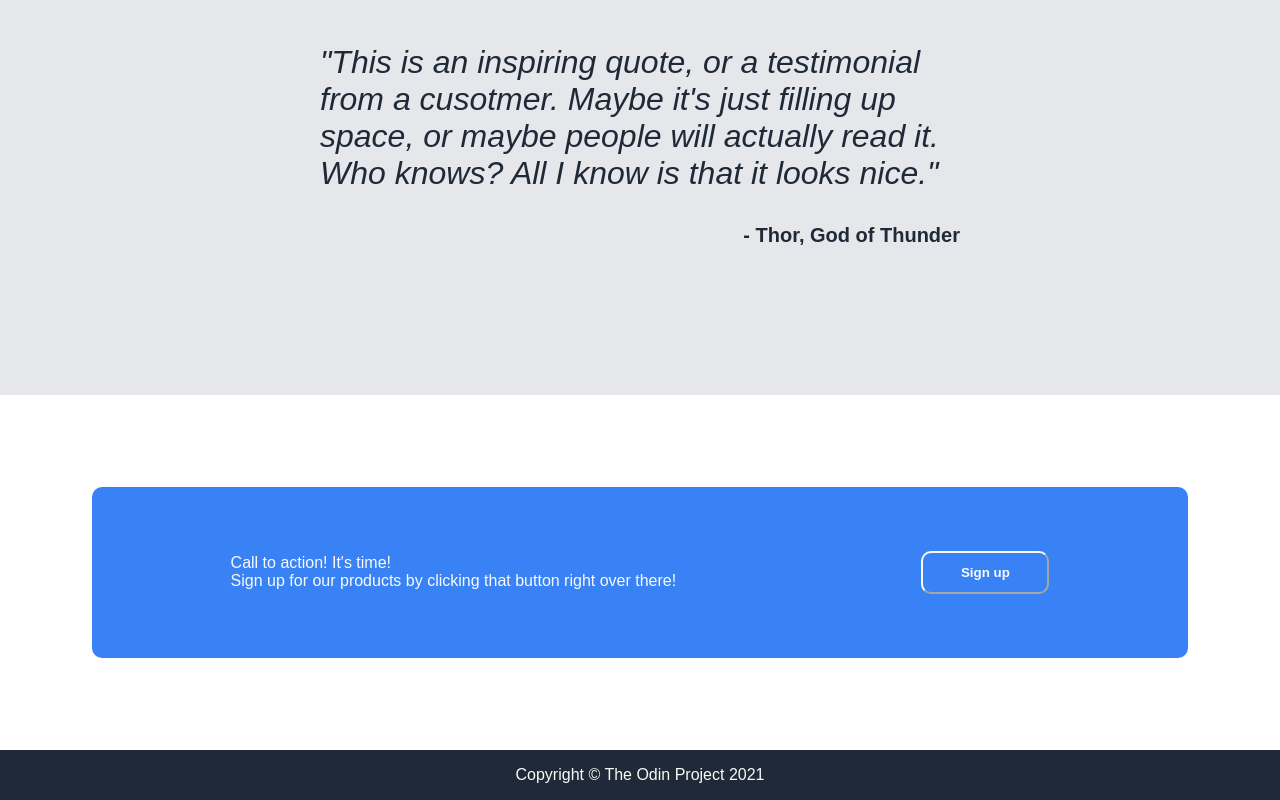
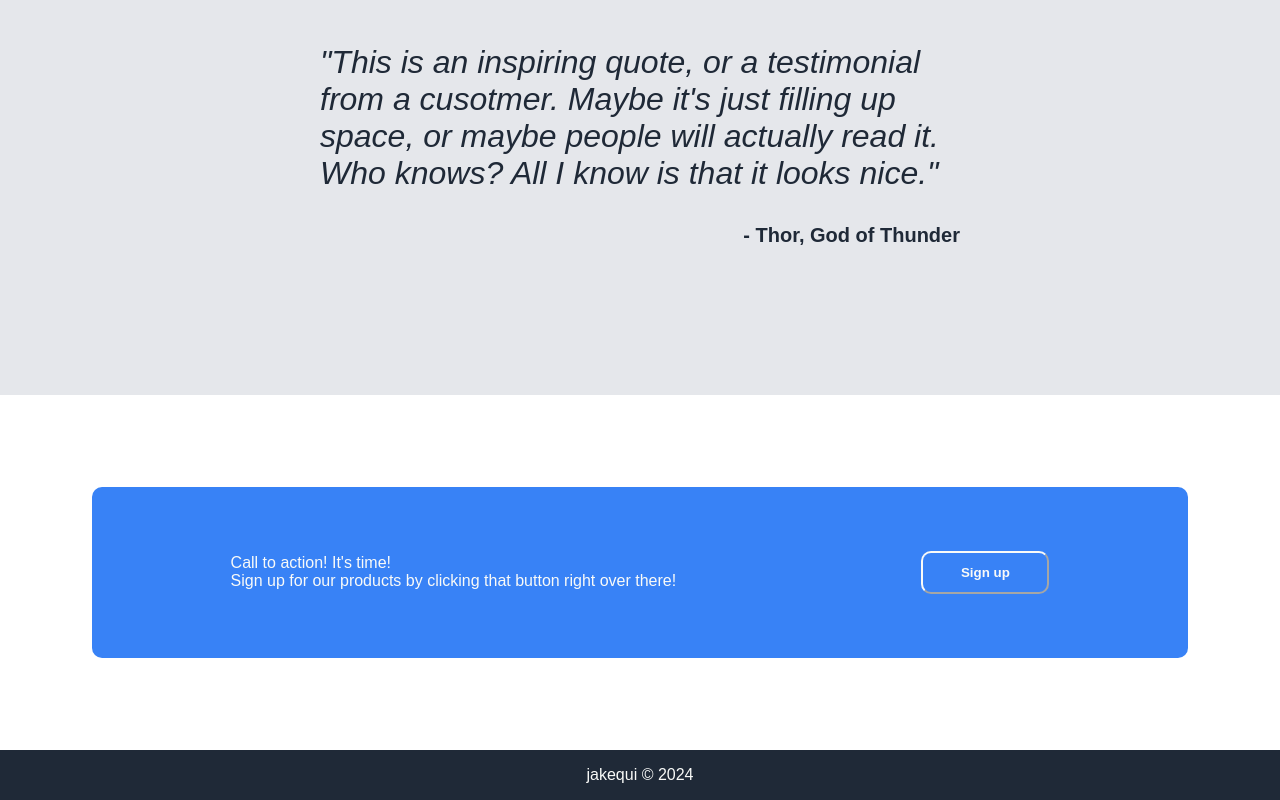
Before and after one commit to jakequi/flex-landing, a plain HTML site: page index.html in a window 1280 px wide. Shown: the part 1113-1913 px from the top of the page. Drawn offline with Linux system fonts and the light colour scheme; a web font is replaced by a local one.

Commit message:
Changed footer

```diff
--- a/index.html
+++ b/index.html
@@ -63,7 +63,7 @@
         </div>
     </div>
     <div class="footer">
-        <p>Copyright © The Odin Project 2021</p>
+        <p>jakequi © 2024</p>
     </div>
 </body>
 </html>
```
